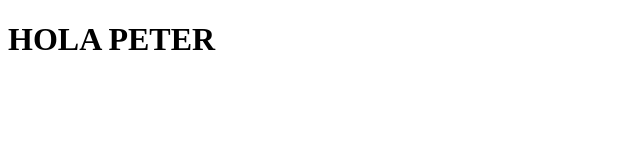
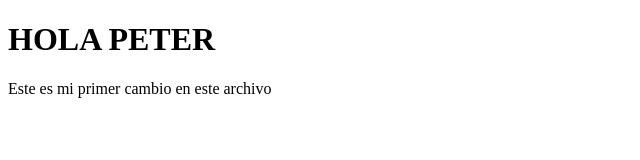
Before and after one commit to JoanAsencios/cursoGIT_Prueba, a plain HTML site: page index.html in a window 1280 px wide. Shown: the whole page, without its empty margins (0-640 px from the left). Drawn offline with Linux system fonts and the light colour scheme.

Commit message:
Se agregó parrafo al archivo

```diff
--- a/index.html
+++ b/index.html
@@ -5,5 +5,8 @@
 </head>
 <body>
 	<h1>HOLA PETER </h1>
+	<p>
+	Este es mi primer cambio en este archivo
+	</p>
 </body>
 </html>
```
